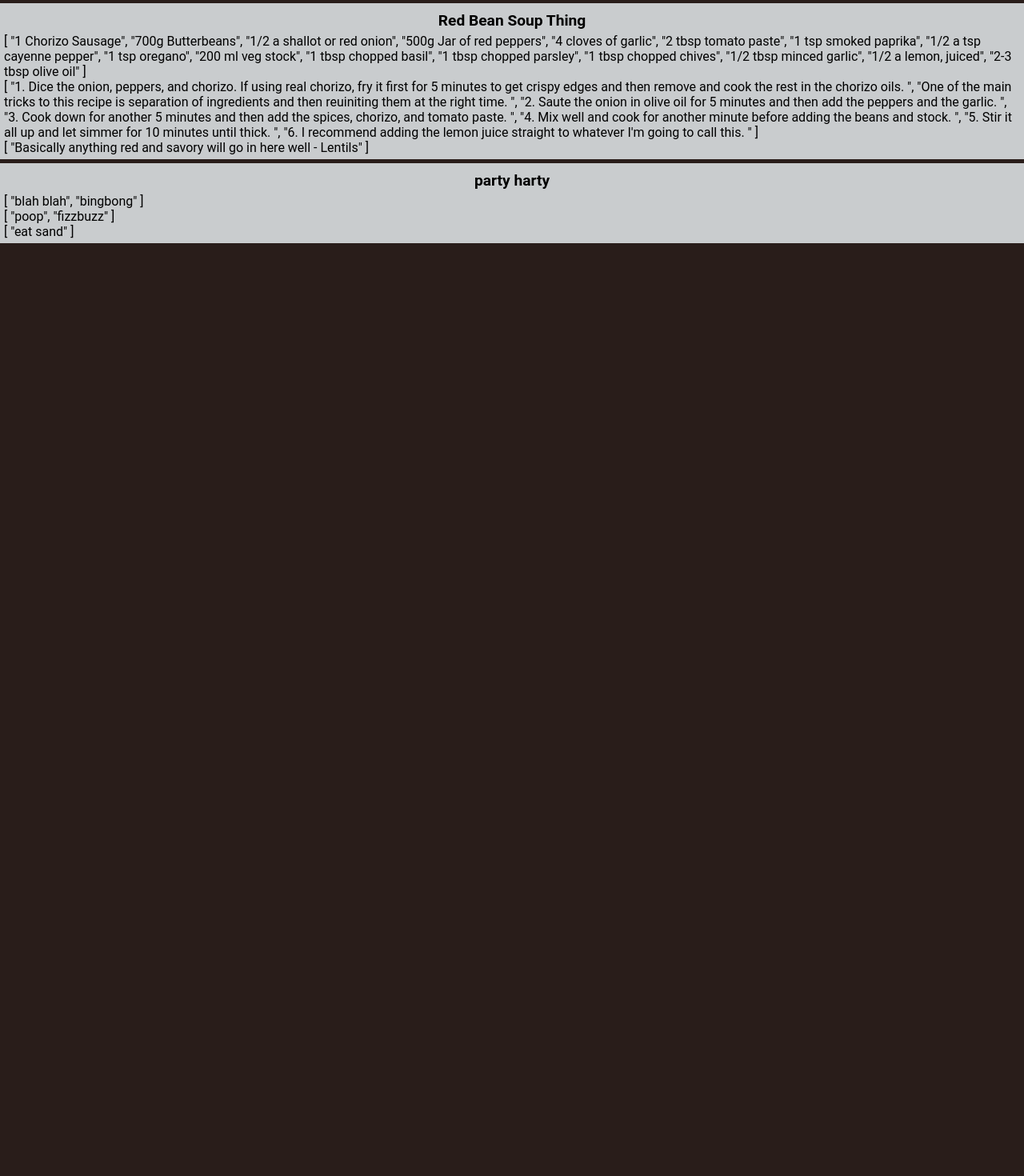
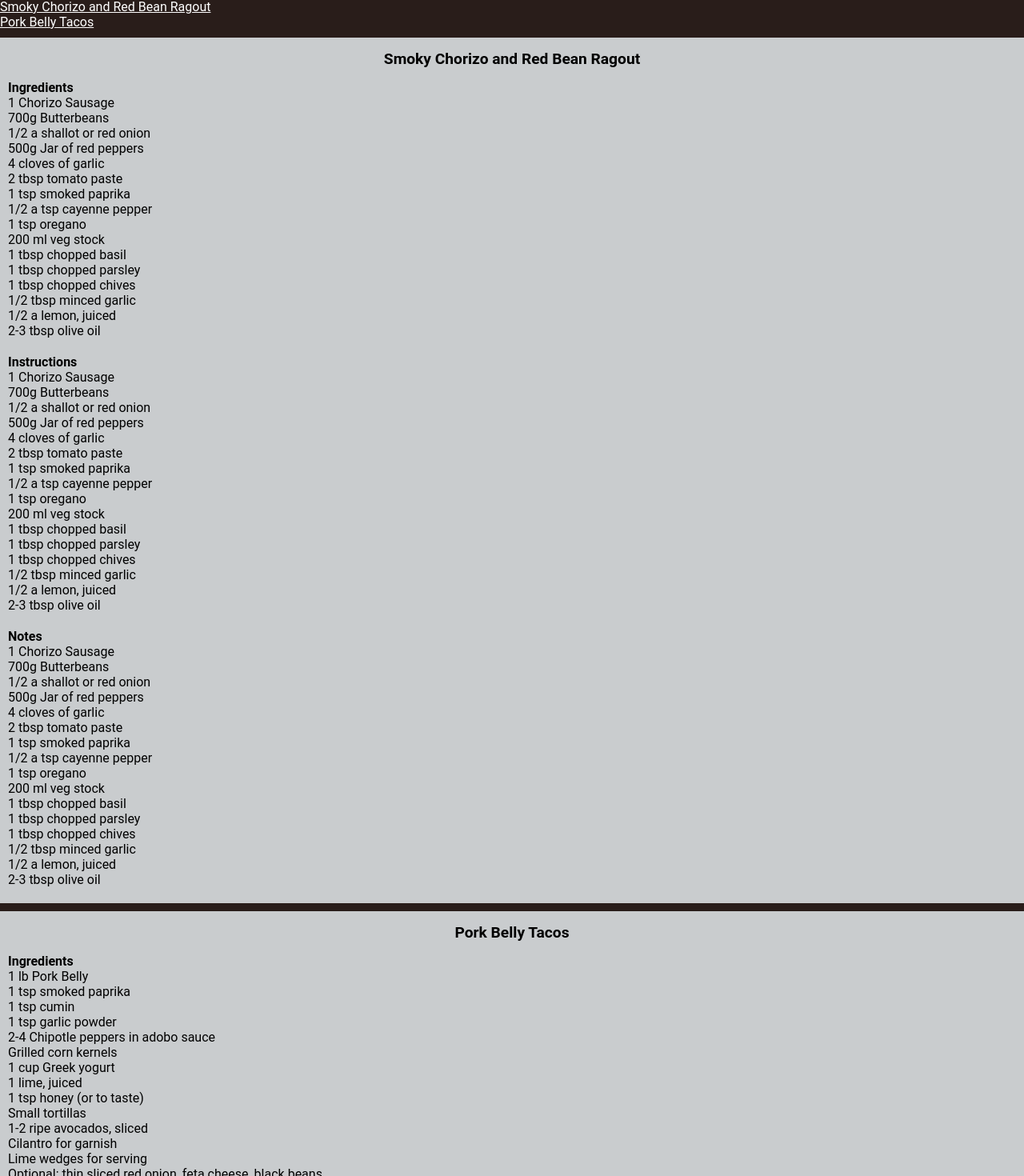
Before and after one commit to jamesaorson/birchwood-front-facing, a Vue app: page /blog in a window 1280 px wide. Shown: the part 62-1532 px from the top of the page at 80% size. Before the commit the page ends 800 px from the top, so only its background shows below. Built offline with nearby package versions, Linux system fonts and the light colour scheme.

Commit message:
Blog loop formatting

```diff
--- a/src/assets/data/recipes.json
+++ b/src/assets/data/recipes.json
@@ -1,7 +1,7 @@
 [
     {
         "id": 1,
-        "title": "Red Bean Soup Thing",
+        "title": "Smoky Chorizo and Red Bean Ragout",
         "ingredients": [
             "1 Chorizo Sausage",
             "700g Butterbeans",
@@ -30,22 +30,37 @@
             "6. I recommend adding the lemon juice straight to whatever I'm going to call this. "
         ],
         "notes": [
-            "Basically anything red and savory will go in here well - Lentils"
+            "Basically anything red and savory will go in here well - Lentils. Also, butterbean alternatives include chickpeas and Great Northern beans, which are easier to get a hold of. "
         ]
     },
     {
         "id": 2,
-        "title": "party harty",
+        "title": "Pork Belly Tacos",
         "ingredients": [
-            "blah blah",
-            "bingbong"
+            "1 lb Pork Belly",
+            "1 tsp smoked paprika",
+            "1 tsp cumin",
+            "1 tsp garlic powder",
+            "2-4 Chipotle peppers in adobo sauce",
+            "Grilled corn kernels",
+            "1 cup Greek yogurt",
+            "1 lime, juiced",
+            "1 tsp honey (or to taste)",
+            "Small tortillas",
+            "1-2 ripe avocados, sliced",
+            "Cilantro for garnish",
+            "Lime wedges for serving",
+            "Optional: thin sliced red onion, feta cheese, black beans"
         ],
         "instructions": [
-            "poop",
-            "fizzbuzz"
+            "1. Cut pork belly into 1/2\" to 1\" cubes. Toss these in a very lightly oiled pan (the pork belly fat will prevent sticking anyways), and stir in the paprika, cumin, and garlic powder.",
+            "2. While that cooks, mix together the peppers, yogurt, lime juice, and honey. ",
+            "3. Slice the avocados. Sometimes I just mash them. Doesn't really matter other than aesthetics.",
+            "4. The pork belly is hard to tell if it's cooked, so I usually just put it on medium heat for about fifteen minutes. If the edges start searing I know I'm in the right territory, just stir regularly so all sides cook.",
+            "5. Serve on tacos. Beans are good for extra protein. Add cilantro, red onion, feta etc for visible flair."
         ],
         "notes": [
-            "eat sand"
+            "Increase number of chipotle peppers for passive heat in the meal. Alternatively you can add cayenne to the pork belly, just be cautious with it. I also tend to be licentious with the honey."
         ]
     }
 ]
--- a/src/components/BlogLoop.vue
+++ b/src/components/BlogLoop.vue
@@ -1,4 +1,7 @@
 <template>
+  <div v-for="post in blogs" :key="post.id">
+    <a :href="`#${post.title}`">{{ post.title }}</a>
+  </div>
   <div v-for="post in blogs" :key="post.id">
     <SingleBlog :post="post" />
   </div>
@@ -19,4 +22,10 @@ const blogs: BlogType[] = JSON.parse(props.recipes);
 
 </script>
 
-<style scoped></style>
+<style scoped>
+
+a {
+  color: white;
+}
+
+</style>
--- a/src/components/SingleBlog.vue
+++ b/src/components/SingleBlog.vue
@@ -1,11 +1,22 @@
 <template>
-  <div class="blogtile">
+  <div class="blogtile" :id="props.post.title">
     <div class="titlesection">
       <div class="blog title">{{ props.post.title }}</div>
     </div>
-    <div class="blog ingredients">{{ props.post.ingredients }}</div>
-    <div class="blog instructions">{{  props.post.instructions }}</div>
-    <div class="blog notes">{{  props.post.notes }}</div>
+    <div class="ingredients-section">
+      <h4>Ingredients</h4>
+      <div v-for="(ingredient, index) in props.post.ingredients" :key="index" class="ingredient">
+          {{ ingredient }}
+      </div>
+    </div>
+    <div class="instructions-section">
+      <h4>Instructions</h4>
+      <div v-for="(instruction, index) in $props.post?.ingredients" :key="index" class="blog instructions">{{ instruction }}</div>
+    </div>
+    <div class="notes-section">
+      <h4>Notes</h4>
+      <div v-for="(note, index) in $props.post?.ingredients" :key="index" class="blog notes">{{ note }}</div>
+    </div>
   </div>
 </template>
 
@@ -25,8 +36,8 @@ const props = defineProps({
     .blogtile {
         color: black;
         background-color: rgb(201, 204, 206);
-        margin: 5px 0px;
-        padding: 5px;
+        margin: 10px 0px;
+        padding: 10px;
         display: flex;
         flex-direction: column;
     }
@@ -41,4 +52,19 @@ const props = defineProps({
       justify-content: center;
       padding: 5px;
     }
+
+    .ingredients-section {
+      padding: 5px 0px;
+      margin: 5px 0px;
+    }
+
+    .instructions-section {
+      padding: 5px 0px;
+      margin: 5px 0px;
+    }
+
+    .notes-section {
+      padding: 5px 0px;
+      margin: 5px 0px;
+    }
 </style>
```
